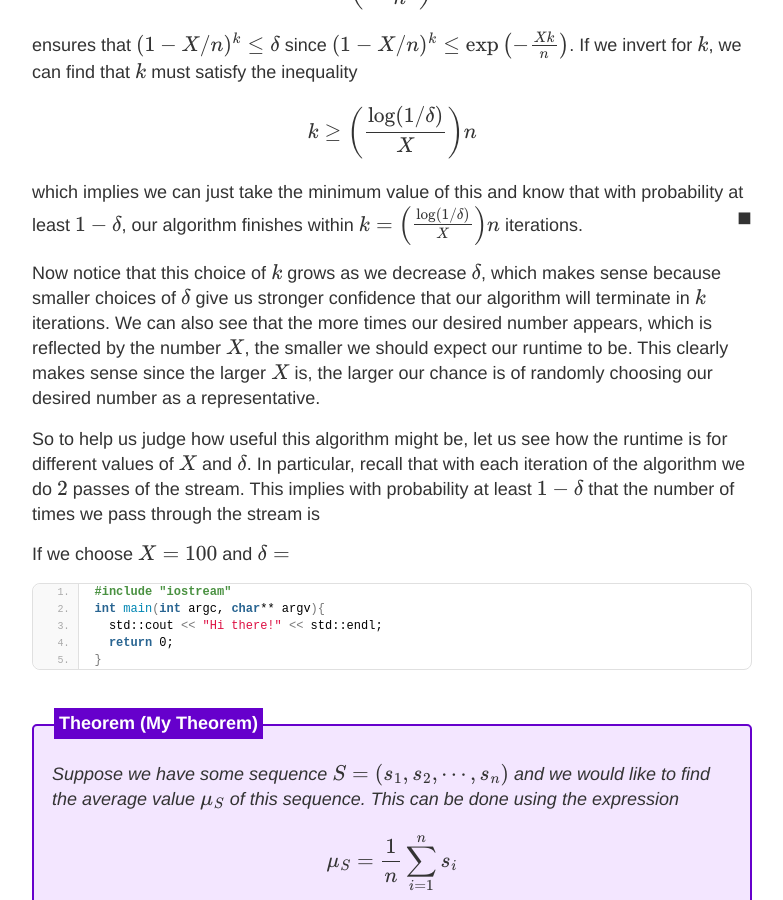
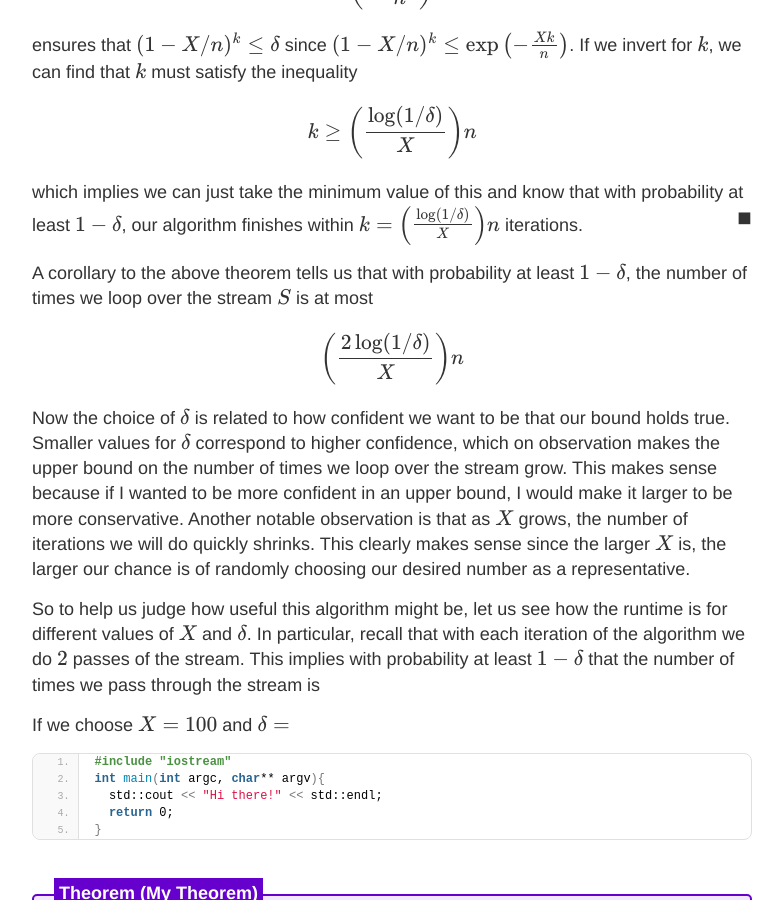
Before and after one commit to choward1491/choward1491.github.io, a Jekyll site: the page built from _posts/2020-7-25-Searching-Streams-for-the-Unknown.md, in a window 1280 px wide and 900 px high, scrolled down 5863 px. Shown: the whole window, without its empty margins (248-1031 px from the left). Built offline with Jekyll 4.4.1, drawn with Linux system fonts in a browser that asks for light colours; nearby versions of some CDN libraries; comment, search, counter and statistics services are not loaded; some of the changed text lies outside the part shown.

Commit message:
push some changes.. streaming post

```diff
--- a/_posts/2020-7-25-Searching-Streams-for-the-Unknown.md
+++ b/_posts/2020-7-25-Searching-Streams-for-the-Unknown.md
@@ -110,7 +110,7 @@ Now let us consider the correctness for the randomized number search algorithm.
 
 #### Some Analysis
 
-Recall that the assumption built into the problem is that there exists exactly one number that will appear in the stream at least $X$ times. This implies that when we randomly choose a representative, the probability we do _not_ choose the desired number is at most $(1-X/n)$. Now suppose our algorithm does $k$ iterations of the main loop. Let us call $E_{k}$ the event that none of these iterations find the desired number using the randomly sampled representative. Since each iteration is independent of all others, this implies that this probability is at most
+Recall that the assumption built into the problem is that there exists exactly one number that will appear in the stream at least $X$ times. This implies that when we randomly choose a representative, the probability we do _not_ choose the desired number is at most $(1-X/n)$. Now suppose our algorithm does $k$ iterations of the main loop. Let us call $E_{k}$ the event that none of these $k$ iterations find the desired number using the randomly sampled representative. Since each iteration is independent of all others, this implies that this probability is at most
 
 $$ \begin{align}
 \text{Pr}\left\lbrace E_k \right\rbrace &\leq \left(1 - X/n\right)^k
@@ -139,7 +139,11 @@ Now the above probability corresponds to a _worst case_ probability that our alg
 	which implies we can just take the minimum value of this and know that with probability at least $1 - \delta$, our algorithm finishes within $k = \left(\frac{\log(1/\delta)}{X}\right) n$ iterations.
 </div>
 
-Now notice that this choice of $k$ grows as we decrease $\delta$, which makes sense because smaller choices of $\delta$ give us stronger confidence that our algorithm will terminate in $k$ iterations. We can also see that the more times our desired number appears, which is reflected by the number $X$, the smaller we should expect our runtime to be. This clearly makes sense since the larger $X$ is, the larger our chance is of randomly choosing our desired number as a representative.
+A corollary to the above theorem tells us that with probability at least $1 - \delta$, the number of times we loop over the stream $S$ is at most
+
+$$\left(\frac{2\log(1/\delta)}{X}\right) n$$
+
+Now the choice of $\delta$ is related to how confident we want to be that our bound holds true. Smaller values for $\delta$ correspond to higher confidence, which on observation makes the upper bound on the number of times we loop over the stream grow. This makes sense because if I wanted to be more confident in an upper bound, I would make it larger to be more conservative. Another notable observation is that as $X$ grows, the number of iterations we will do quickly shrinks. This clearly makes sense since the larger $X$ is, the larger our chance is of randomly choosing our desired number as a representative.
 
 So to help us judge how useful this algorithm might be, let us see how the runtime is for different values of $X$ and $\delta$. In particular, recall that with each iteration of the algorithm we do $2$ passes of the stream. This implies with probability at least $1-\delta$ that the number of times we pass through the stream is
 
```
